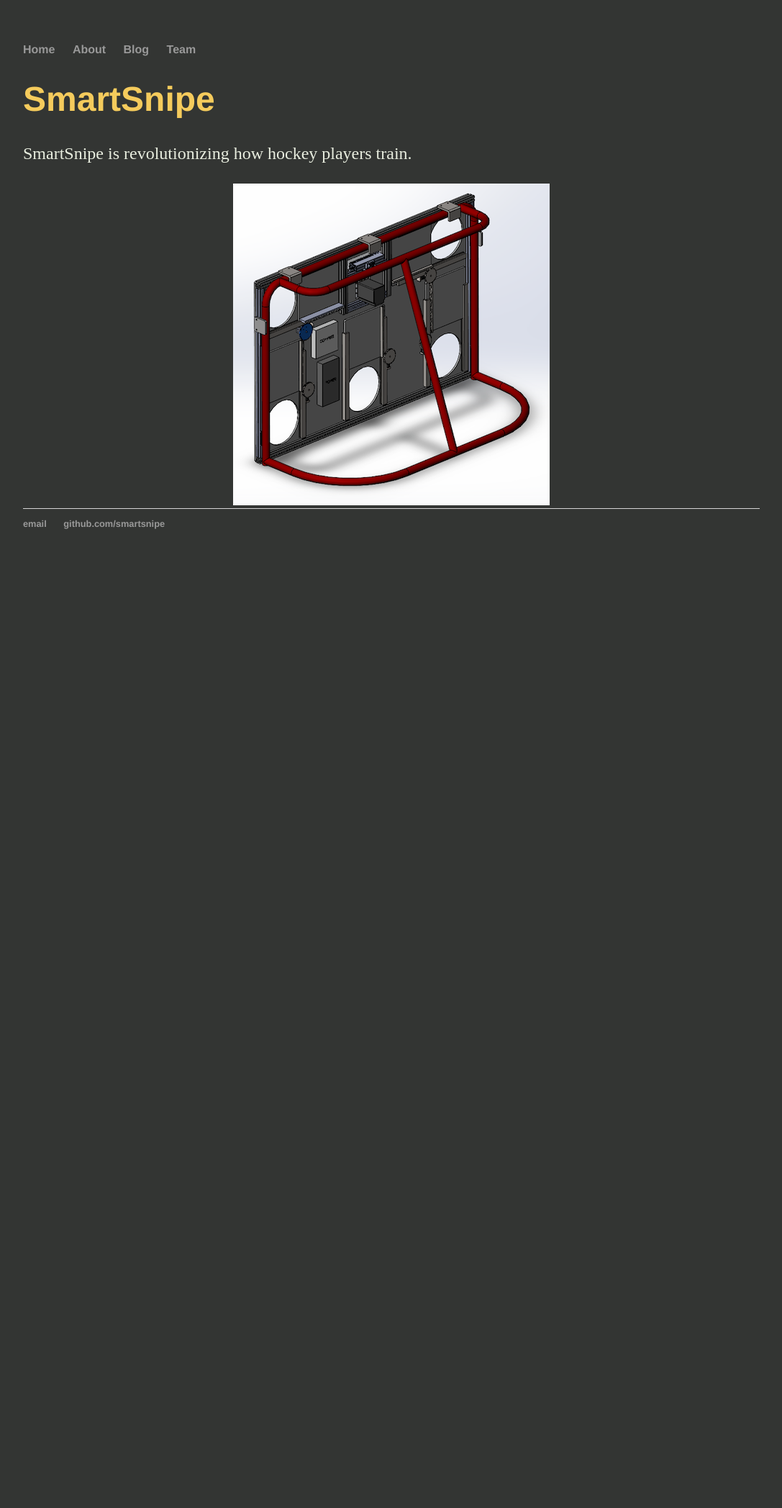
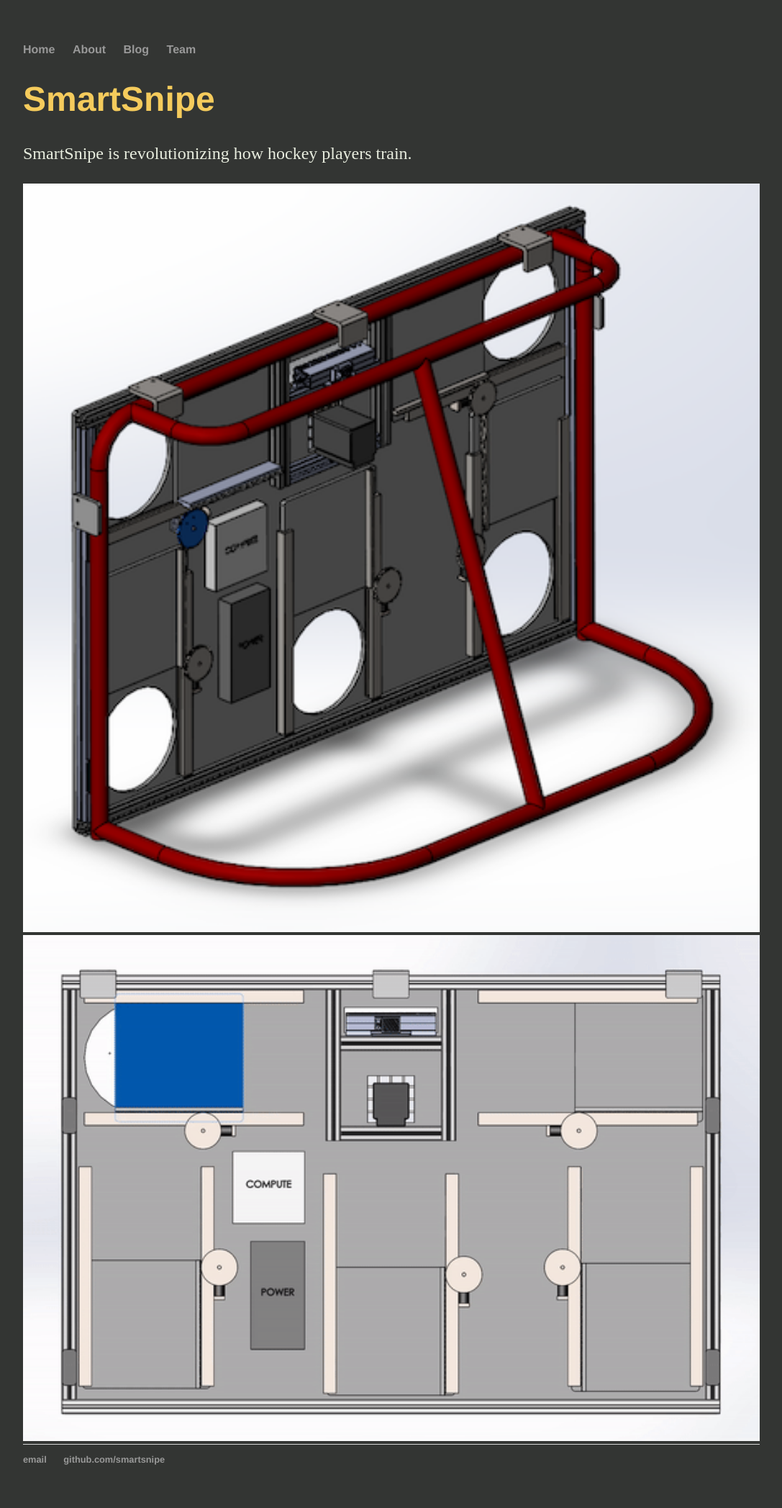
Before and after one commit to SmartSnipe/SmartSnipe.github.io, a Jekyll site: the page built from index.html, in a window 1280 px wide. Shown: the whole page at 72% size, without its empty margins (96-1183 px from the left). Built offline with Jekyll 4.4.1, drawn with Linux system fonts in a browser that asks for light colours; before the commit the page ends 900 px from its top, so only the background shows below that.

Commit message:
Small color changes

```diff
--- a/about/index.html
+++ b/about/index.html
@@ -4,6 +4,6 @@
 ---
 <div class="blurb">
 	<h1>About SmartSnipe</h1>
-	<p>At SmartSnipe our top priority is building a product that positively impact hockey players development and help them play to their full potential. There are currently no products on the market that allow a player to practice their shooting that is representitive of real world situations. </p>
-	<p>SmartSnipe is a smart shooting board that can be attached to any hockey net to immediatly provide a shooter with an experience that simulates real game situations. </p>>
+	<p>At SmartSnipe our top priority is building a product that positively impact hockey players development and help them play to their full potential. There are currently no products on the market that allow a player to practice their shooting that is representitive of in game situations. </p>
+	<p>SmartSnipe is a smart shooting board that can be attached to any hockey net to immediatly provide a shooter with an experience that simulates real game situations. The net comes equipped with five slots that open and close to simulate goal scoring opportunities, a radar gun to measure shot speed and a camera to analyze technicque. </p>>
 </div><!-- /.blurb -->
--- a/css/main.css
+++ b/css/main.css
@@ -38,6 +38,7 @@
 ul.posts {
     margin: 20px auto 40px;
     font-size: 1.5em;
+    color: #cfdbd5;
 }
 
 ul.posts li {
--- a/index.html
+++ b/index.html
@@ -5,7 +5,12 @@
 <div class="blurb">
 	<h1>SmartSnipe</h1>
 	<p>SmartSnipe is revolutionizing how hockey players train. </p>
-	<center>
-	<img src="/Assets/SmartSnipeCad.png" alt ="SmartSnipe Cad">
-	</center>
+	<div class="row">
+	  <div class="column">
+	    <img src="/Assets/SmartSnipeCad.png" alt ="SmartSnipe Cad" style="width:100%">
+	  </div>
+	  <div class="column">
+	    <img src="/Assets/net.GIF" alt ="SmartSnipe Gif" style="width:100%">
+	  </div>
+	</div>
 </div><!-- /.blurb -->
--- a/team/index.html
+++ b/team/index.html
@@ -4,7 +4,7 @@
 ---
 <div class="blurb">
 	<h1>The SmartSnipe Team</h1>
-	<p>The SmartSnipe team consists of five University of Waterloo Mechanical/Mechatronics engineering students who are currently finishing up their fourth year. </p>
+	<p>The SmartSnipe team consists of five University of Waterloo Mechanical/Mechatronics Engineering students who are currently finishing up their fourth year. We are all passionate about the game that has impacted us in such a positive way. </p>
 	<center>
 	<img src="/Assets/teamshot.jpg" alt ="Team Shot">
 	</center>>
```
Also changed, not shown: Assets/net.GIF (added).
